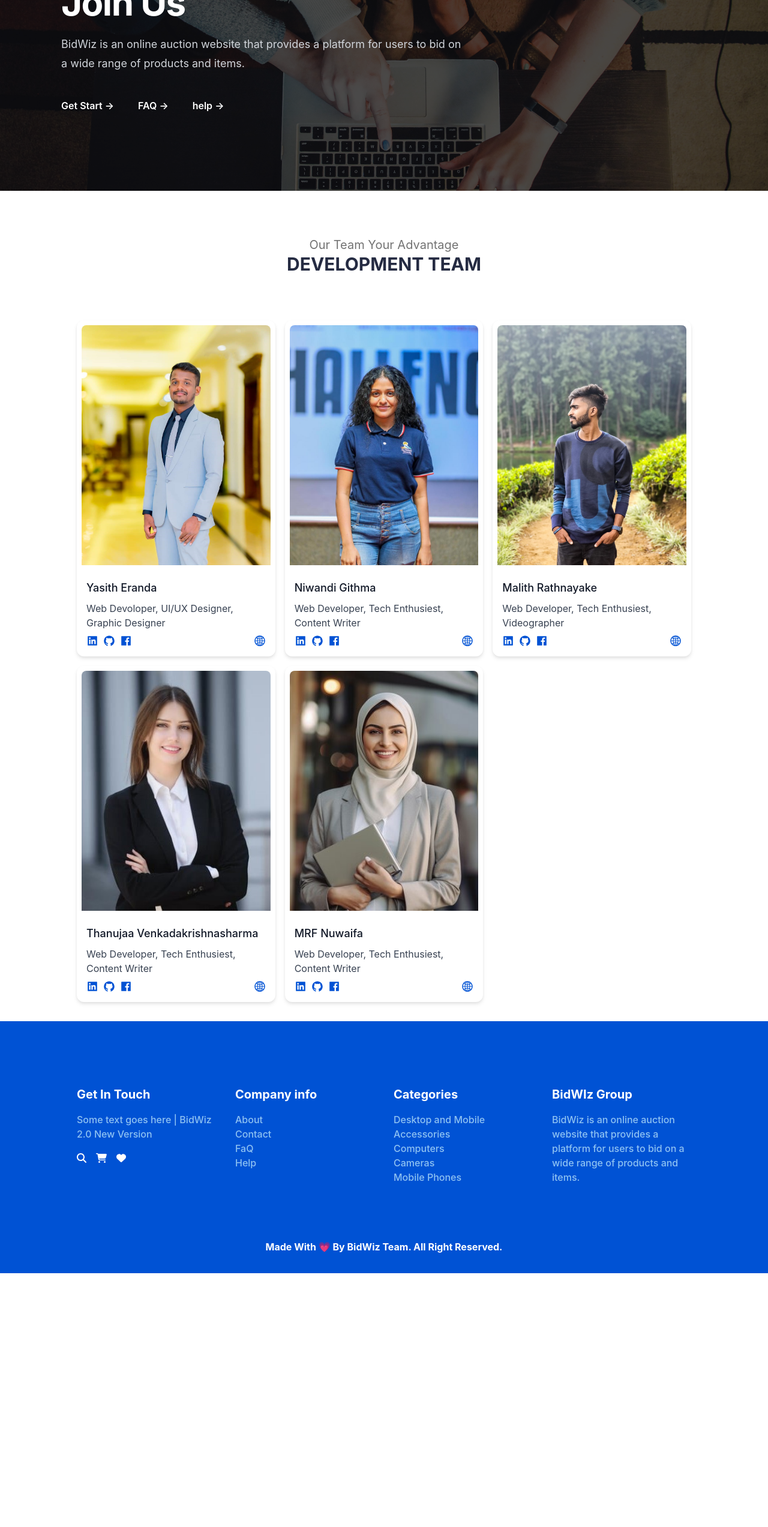
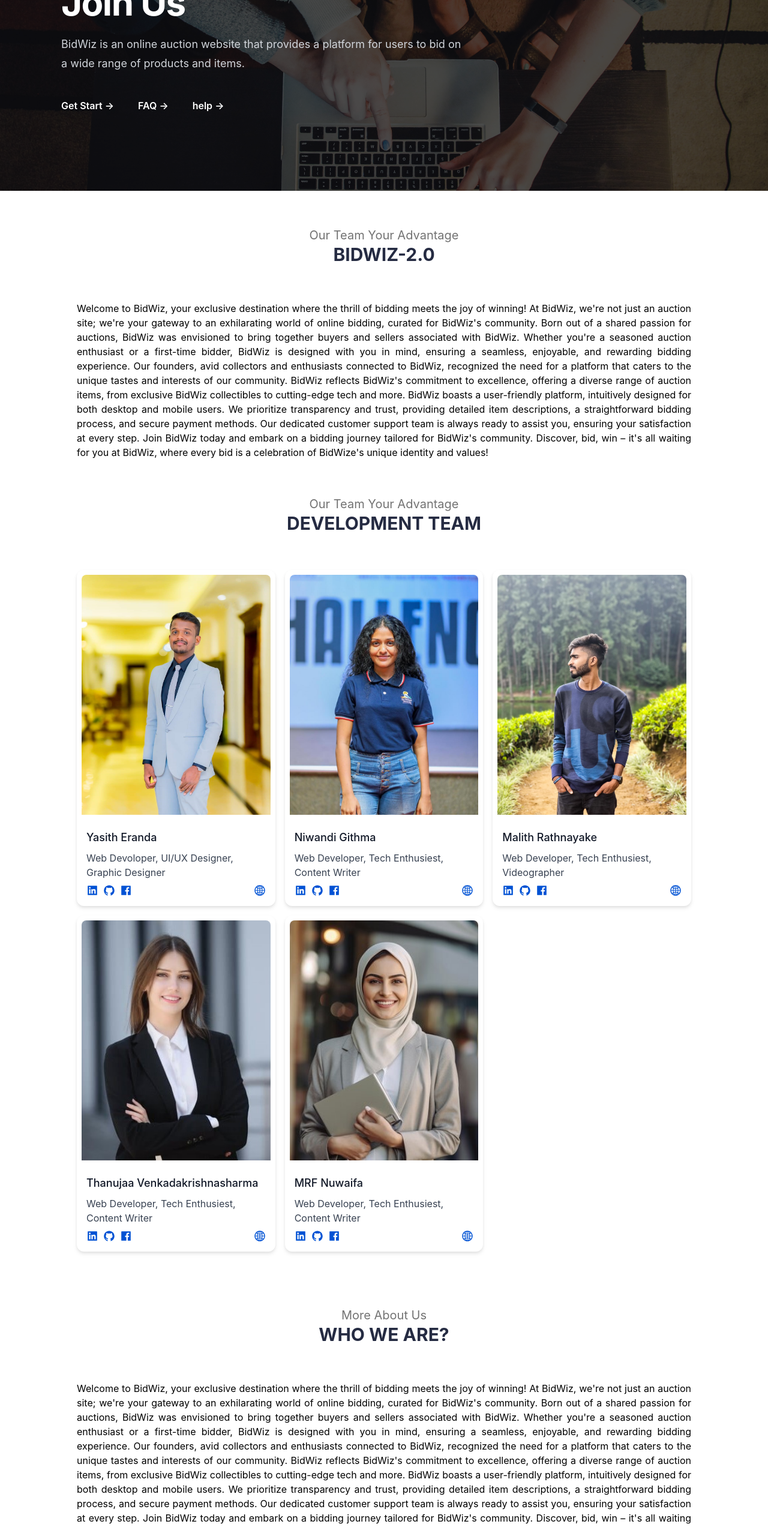
Before and after one commit to yashEra/bidwiz-2.0, a React (Create React App) app: page /about in a window 1280 px wide. Shown: the part 234-2779 px from the top of the page at 60% size. Before the commit the page ends 2356 px from the top, so only its background shows below. Built offline with nearby package versions, Linux system fonts and the light colour scheme.

Commit message:
ThreeLineTitle.jsx Componend Add and About Us Page Update

```diff
--- a/src/components/titles/ThreeLineTitle.jsx
+++ b/src/components/titles/ThreeLineTitle.jsx
@@ -4,7 +4,7 @@ import recat from 'react'
 const ThreeLineTitle = (props) => {
     return (
 
-        <div className='w-full flex flex-col py-[60px] items-center text-center px-[9.895833333333333%]'>
+        <div className='w-full flex flex-col py-[60px] items-center text-center px-[10%]'>
             <span className='text-xl text-[#737373] capitalize'>{props.top}</span>
             <span className='text-3xl font-bold text-[rgb(37,43,66)] uppercase'>{props.main}</span>
             <span className='text-md text-[#737373] normal-case'>{props.bottom}</span>
--- /dev/null
+++ b/src/components/titles/TwoLineTitle.jsx
@@ -0,0 +1,14 @@
+import recat from 'react'
+
+
+const TwoLineTitle = (props) => {
+    return (
+
+        <div className='w-full flex flex-col py-[60px] items-center text-center px-[10%]'>
+            <span className='text-xl text-[#737373] capitalize'>{props.top}</span>
+            <span className='text-3xl font-bold text-[rgb(37,43,66)] uppercase'>{props.main}</span>
+        </div>
+        );
+    };
+
+    export default TwoLineTitle
--- a/src/pages/About.jsx
+++ b/src/pages/About.jsx
@@ -3,6 +3,7 @@ import Footer from "../components/footer/Footer";
 import TeamMemberCard from "../components/card/TeamMemberCard";
 import ThreeLineTitle from "../components/titles/ThreeLineTitle";
 import PageTitle from "../components/titles/PageTitle";
+import TwoLineTitle from "../components/titles/TwoLineTitle";
 
 const About = () => {
   return (
@@ -17,13 +18,44 @@ const About = () => {
             des="BidWiz is an online auction website that provides a platform for users to bid on a wide range of products and items."
           />
         </div>
-        <div className="flex flex-row py-4 justify-center items-center px-[5%] md:px-[10%]">
+        <div className="flex flex-row justify-center items-center px-[5%] md:px-[10%]">
+          <TwoLineTitle top="Our Team Your Advantage" main="BidWiz-2.0" />
+        </div>
+        <div className="flex justify-center px-[5%] md:px-[10%]">
+          <div className="flex max-w-[1140px]  justify-center">
+            <p className="text-justify">
+              Welcome to BidWiz, your exclusive destination where the thrill of
+              bidding meets the joy of winning! At BidWiz, we're not just an
+              auction site; we're your gateway to an exhilarating world of
+              online bidding, curated for BidWiz's community. Born out of a
+              shared passion for auctions, BidWiz was envisioned to bring
+              together buyers and sellers associated with BidWiz. Whether you're
+              a seasoned auction enthusiast or a first-time bidder, BidWiz is
+              designed with you in mind, ensuring a seamless, enjoyable, and
+              rewarding bidding experience. Our founders, avid collectors and
+              enthusiasts connected to BidWiz, recognized the need for a
+              platform that caters to the unique tastes and interests of our
+              community. BidWiz reflects BidWiz's commitment to excellence,
+              offering a diverse range of auction items, from exclusive BidWiz
+              collectibles to cutting-edge tech and more. BidWiz boasts a
+              user-friendly platform, intuitively designed for both desktop and
+              mobile users. We prioritize transparency and trust, providing
+              detailed item descriptions, a straightforward bidding process, and
+              secure payment methods. Our dedicated customer support team is
+              always ready to assist you, ensuring your satisfaction at every
+              step. Join BidWiz today and embark on a bidding journey tailored
+              for BidWiz's community. Discover, bid, win – it's all waiting for
+              you at BidWiz, where every bid is a celebration of BidWize's
+              unique identity and values!
+            </p>
+          </div>
+        </div>
+        <div className="flex flex-row justify-center items-center px-[5%] md:px-[10%]">
           <ThreeLineTitle
             top="Our Team Your Advantage"
             main="Development Team"
           />
         </div>
-
         <div className="flex justify-center px-[5%] md:px-[10%]">
           <div className="grid md:grid-cols-2 lg:grid-cols-3 gap-4 max-w-[1140px]  justify-center pb-8">
             <TeamMemberCard
@@ -73,6 +105,38 @@ const About = () => {
             />
           </div>
         </div>
+        <div className="flex flex-row justify-center items-center px-[5%] md:px-[10%]">
+          <TwoLineTitle top="More about us" main="Who We Are?" />
+        </div>
+        <div className="flex justify-center px-[5%] md:px-[10%] pb-16">
+          <div className="flex max-w-[1140px]  justify-center">
+            <p className="text-justify">
+              Welcome to BidWiz, your exclusive destination where the thrill of
+              bidding meets the joy of winning! At BidWiz, we're not just an
+              auction site; we're your gateway to an exhilarating world of
+              online bidding, curated for BidWiz's community. Born out of a
+              shared passion for auctions, BidWiz was envisioned to bring
+              together buyers and sellers associated with BidWiz. Whether you're
+              a seasoned auction enthusiast or a first-time bidder, BidWiz is
+              designed with you in mind, ensuring a seamless, enjoyable, and
+              rewarding bidding experience. Our founders, avid collectors and
+              enthusiasts connected to BidWiz, recognized the need for a
+              platform that caters to the unique tastes and interests of our
+              community. BidWiz reflects BidWiz's commitment to excellence,
+              offering a diverse range of auction items, from exclusive BidWiz
+              collectibles to cutting-edge tech and more. BidWiz boasts a
+              user-friendly platform, intuitively designed for both desktop and
+              mobile users. We prioritize transparency and trust, providing
+              detailed item descriptions, a straightforward bidding process, and
+              secure payment methods. Our dedicated customer support team is
+              always ready to assist you, ensuring your satisfaction at every
+              step. Join BidWiz today and embark on a bidding journey tailored
+              for BidWiz's community. Discover, bid, win – it's all waiting for
+              you at BidWiz, where every bid is a celebration of BidWize's
+              unique identity and values!
+            </p>
+          </div>
+        </div>
         <Footer />
       </div>
     </>
```
